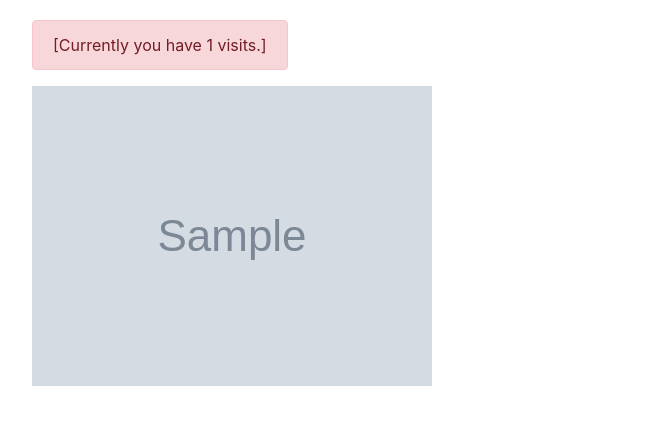
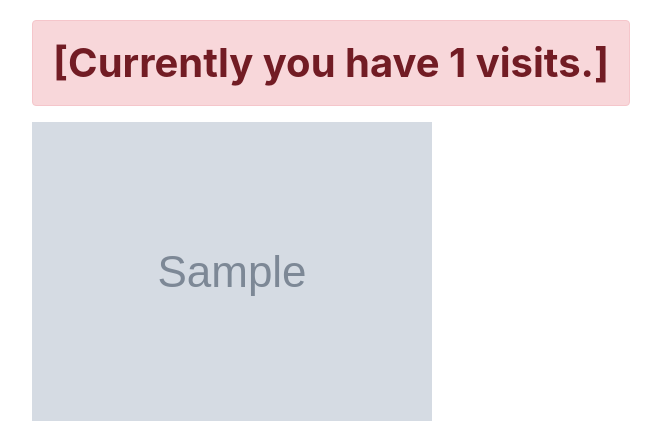
Before and after one commit to brayanlee/cloud-webapp, a Flask app: template templates/index.html in a window 1280 px wide. Shown: the part 86-507 px from the top of the page, without its empty margins (23-684 px from the left). Run offline with Flask 3, Linux system fonts and the light colour scheme; the template is opened without the code that fills it: most values are stand-ins (such as "Sample title", 1, 10 or a date in 2020); grey boxes marked "Sample" are stand-in pictures.

Commit message:
Update index.html

```diff
--- a/templates/index.html
+++ b/templates/index.html
@@ -11,11 +11,11 @@
 <body>
   <nav class="navbar navbar-expand-sm" style="background-color:#2684FF;">
     <a class="navbar-brand" href="https:///hub.docker.com" target="_blank" style="color:#fff;">
-	<img src="../static/images/docker_logo.png">Docker Container Application.</a>
+        <img src="../static/images/docker_logo.png">Docker Container Application.</a>
   </nav>
   <div class="container" style="padding:20px 0 0 0">
     <div class="row">
-      <div class="alert alert-danger" role="alert">
+      <div class="alert alert-danger" role="alert" style="font-size: 2.5em; font-weight: bold;">
         [Currently you have {{visit_count}} visits.]
       </div>
     </div>
```
